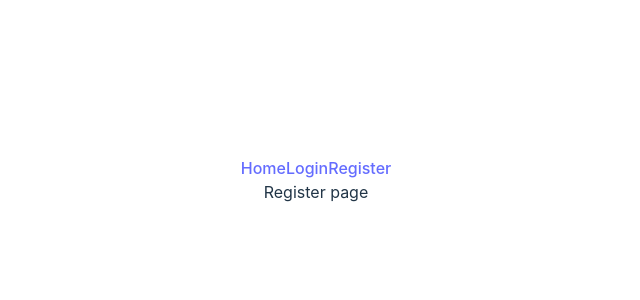
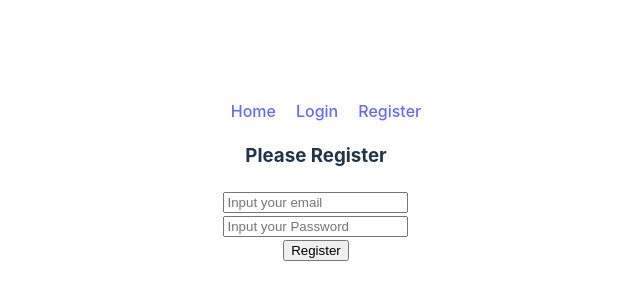
Before and after one commit to touhidcodes/PH-7-Firebase-Email-Password-Auth, a React (Vite) app: page /register in a window 1280 px wide. Shown: the part 220-520 px from the top of the page, without its empty margins (324-964 px from the left). Built offline with nearby package versions, Linux system fonts and the light colour scheme.

Commit message:
register-form

```diff
--- /dev/null
+++ b/src/components/Header/Header.css
@@ -0,0 +1,3 @@
+.Header a {
+	margin-left: 20px;
+}
--- a/src/components/Header/Header.jsx
+++ b/src/components/Header/Header.jsx
@@ -1,13 +1,14 @@
 import React from "react";
 import { Link } from "react-router-dom";
+import "./Header.css"
 
 const Header = () => {
 	return (
-		<div>
+		<nav className="Header">
 			<Link to={"/"}>Home</Link>
 			<Link to={"login"}>Login</Link>
 			<Link to={"register"}>Register</Link>
-		</div>
+		</nav>
 	);
 };
 
--- a/src/components/Login/Login.jsx
+++ b/src/components/Login/Login.jsx
@@ -3,7 +3,7 @@ import React from 'react';
 const Login = () => {
     return (
         <div>
-
+            <h3>Login</h3>
         </div>
     );
 };
--- a/src/components/Register/Register.jsx
+++ b/src/components/Register/Register.jsx
@@ -1,7 +1,28 @@
 import React from "react";
 
 const Register = () => {
-	return <div>Register page</div>;
+	return (
+		<div>
+			<h3>Please Register</h3>
+			<form action=''>
+				<input
+					type='email'
+					name='email'
+					id='email'
+					placeholder='Input your email'
+				/>
+				<br />
+				<input
+					type='password'
+					name='password'
+					id='password'
+					placeholder='Input your Password'
+				/>
+				<br />
+				<input type='submit' value='Register' />
+			</form>
+		</div>
+	);
 };
 
 export default Register;
```
